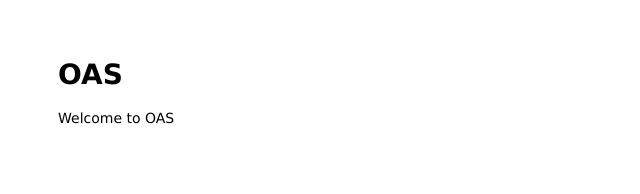
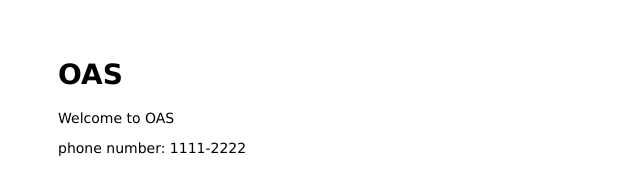
Before and after one commit to IC6050/git-github, a website: page public/index.html in a window 1280 px wide. Shown: the whole page, without its empty margins (0-640 px from the left). Drawn offline with Linux system fonts and the light colour scheme.

Commit message:
Add hotline to mian page

```diff
--- a/public/index.html
+++ b/public/index.html
@@ -10,4 +10,8 @@
   <p>Welcome to OAS</p>
 </body>
 
+<footer>
+  <p>phone number: 1111-2222</p>
+</footer>
+
 </html>
```
